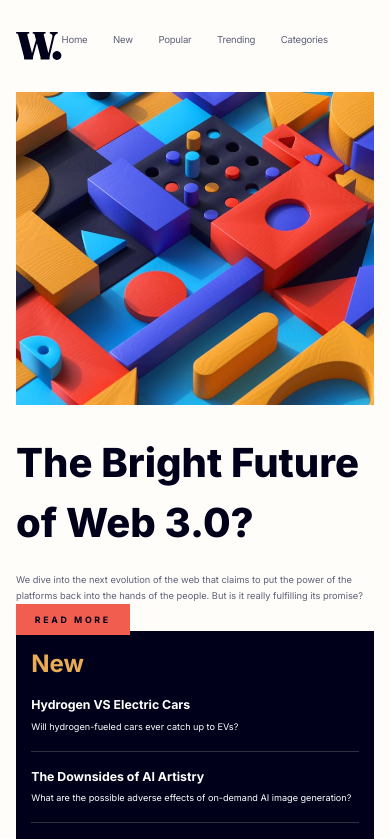
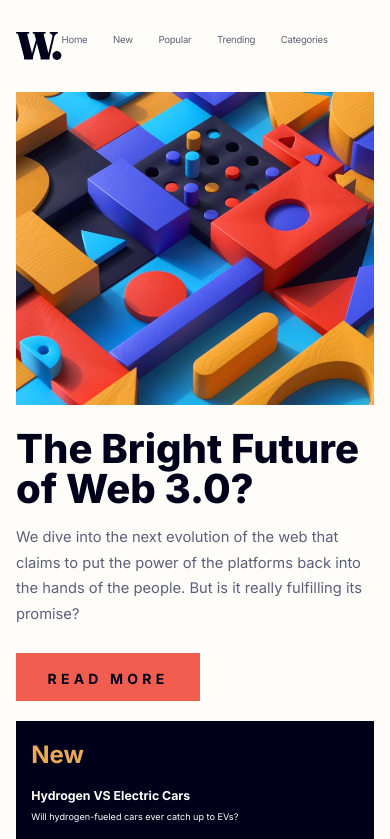
Before and after one commit to pkthunder87/news-homepage, a React (Vite) app: page / in a window 390 px wide. Shown: the top 839 px of the page. Built offline with nearby package versions, Linux system fonts and the light colour scheme.

Commit message:
Feat: Finish mobile design for Article

```diff
--- a/src/components/Article.jsx
+++ b/src/components/Article.jsx
@@ -7,16 +7,16 @@ function Article() {
       </picture>
 
       <div className="grid md:grid-cols-[52.2%_47.8%]">
-        <h1 className="mt-7 text-[2.5rem] font-extrabold text-neutral-very-dark-blue md:mt-[1.35rem] md:text-[2.15rem] md:leading-[2.18rem]">
+        <h1 className="mt-6 text-[2.5rem] font-extrabold leading-[1em] text-neutral-very-dark-blue md:mt-[1.35rem] md:text-[2.15rem] md:leading-[2.18rem]">
           The Bright Future of Web 3.0?
         </h1>
         <div className="flex h-full flex-col justify-between">
-          <p className="mt-[1.21rem] text-[.58rem] leading-4 text-neutral-dark-grayish-blue">
+          <p className="mt-4 text-[.92rem] leading-[1.6rem] text-neutral-dark-grayish-blue md:mt-[1.21rem] md:text-[.58rem] md:leading-4">
             We dive into the next evolution of the web that claims to put the
             power of the platforms back into the hands of the people. But is it
             really fulfilling its promise?
           </p>
-          <button className="-mb-1 h-[1.88rem] w-[7.1rem] bg-primary-soft-red text-[.55rem] font-bold tracking-[.3em] text-neutral-very-dark-blue hover:bg-neutral-very-dark-blue hover:text-white">
+          <button className="mb-5 mt-[1.62rem] h-12 w-[11.5rem] bg-primary-soft-red pt-[.15rem] text-sm font-bold tracking-[.3em] text-neutral-very-dark-blue hover:bg-neutral-very-dark-blue hover:text-white md:-mb-1 md:mt-0 md:h-[1.88rem] md:w-[7.1rem] md:text-[.55rem]">
             READ MORE
           </button>
         </div>
```
